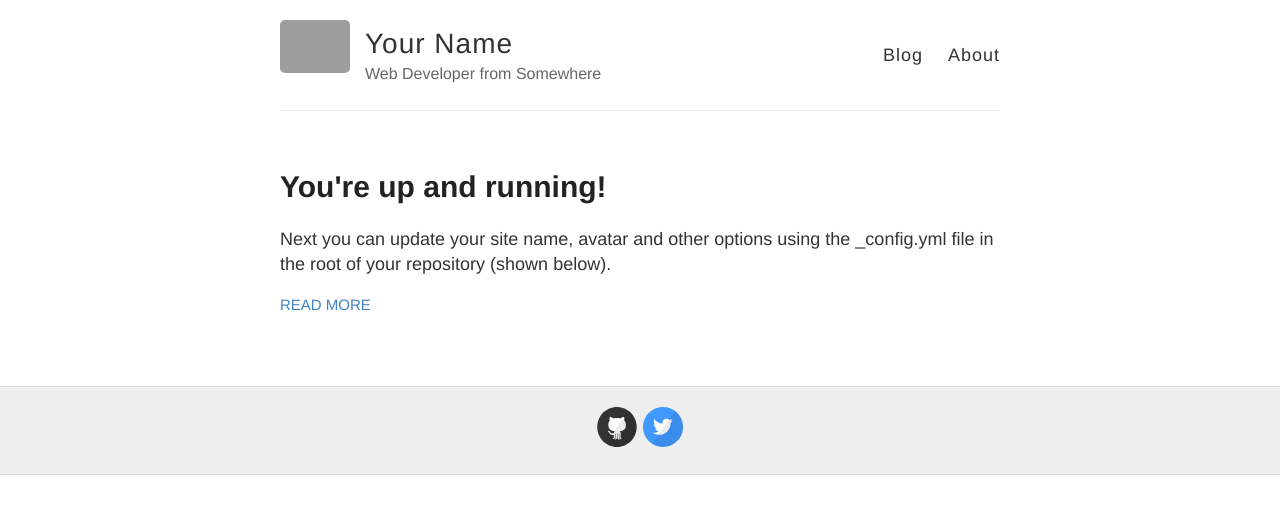
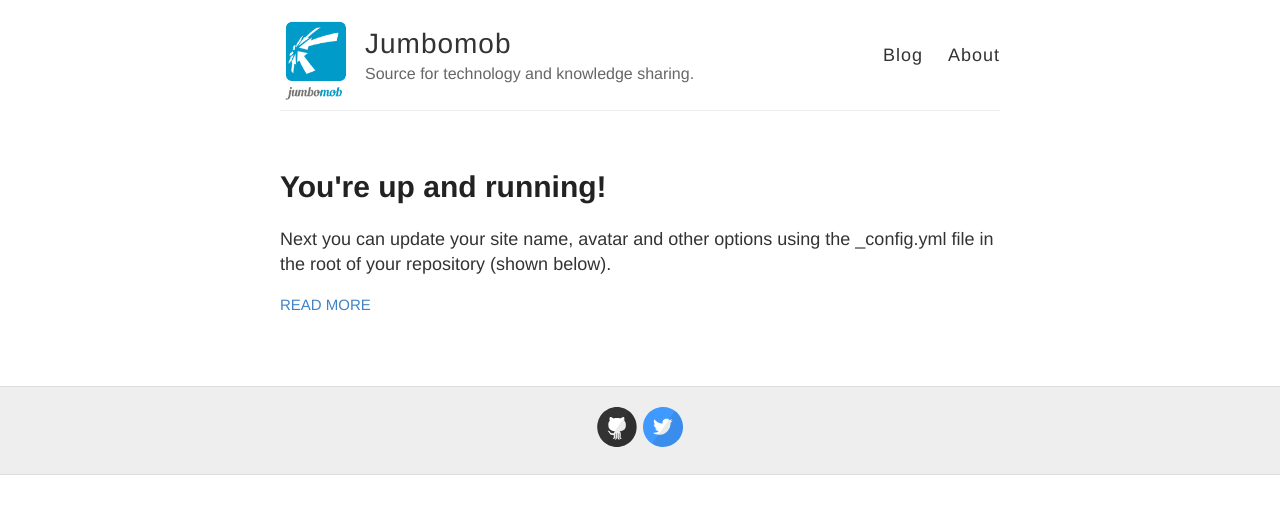
Before and after one commit to jumbomob/jumbomob.github.io, a Jekyll site: the page built from index.html, in a window 1280 px wide. Shown: the top 514 px of the page. Built offline with Jekyll 4.4.1, drawn with Linux system fonts in a browser that asks for light colours; Markdown is read by kramdown in place of the engine named in the settings; grey boxes are pictures that could not be loaded.

Commit message:
add logo image

```diff
--- a/_config.yml
+++ b/_config.yml
@@ -1,19 +1,11 @@
-#
-# This file contains configuration flags to customize your site
-#
-
 # Name of your site (displayed in the header)
-name: Your Name
+name: Jumbomob
 
 # Short bio or description (displayed in the header)
-description: Web Developer from Somewhere
+description: Source for technology and knowledge sharing.
 
 # URL of your avatar or profile pic (you could use your GitHub profile pic)
-avatar: https://raw.githubusercontent.com/barryclark/jekyll-now/master/images/jekyll-logo.png
-
-#
-# Flags below are optional
-#
+avatar: https://github.com/jumbomob/jumbomob.github.io/blob/master/images/jumbomob.png
 
 # Includes an icon in the footer for each username you enter
 footer-links:
@@ -21,25 +13,22 @@ footer-links:
   email:
   facebook:
   flickr:
-  github: barryclark/jekyll-now
+  github: jumbomob
   instagram:
   linkedin:
   pinterest:
   rss: # just type anything here for a working RSS icon, make sure you set the "url" above!
-  twitter: jekyllrb
+  twitter: jumbomob
   stackoverflow: # your stackoverflow profile, e.g. "users/50476/bart-kiers"
   youtube: # channel/<your_long_string> or user/<user-name>
   googleplus: # anything in your profile username that comes after plus.google.com/
 
-
-# Enter your Disqus shortname (not your username) to enable commenting on posts
 # You can find your shortname on the Settings page of your Disqus account
-disqus:
+disqus: jumbomob
 
 # Enter your Google Analytics web tracking code (e.g. UA-2110908-2) to activate tracking
 google_analytics:
 
-# Your website URL (e.g. http://barryclark.github.io or http://www.barryclark.co)
 # Used for Sitemap.xml and your RSS feed
 url:
 
@@ -50,9 +39,8 @@ url:
 baseurl: ""
 
 #
-# !! You don't need to change any of the configuration flags below !!
+# Jekyll Configuration
 #
-
 markdown: redcarpet
 highlighter: pygments
 permalink: /:title/
```
Also changed, not shown: images/jumbomob.png (added).
